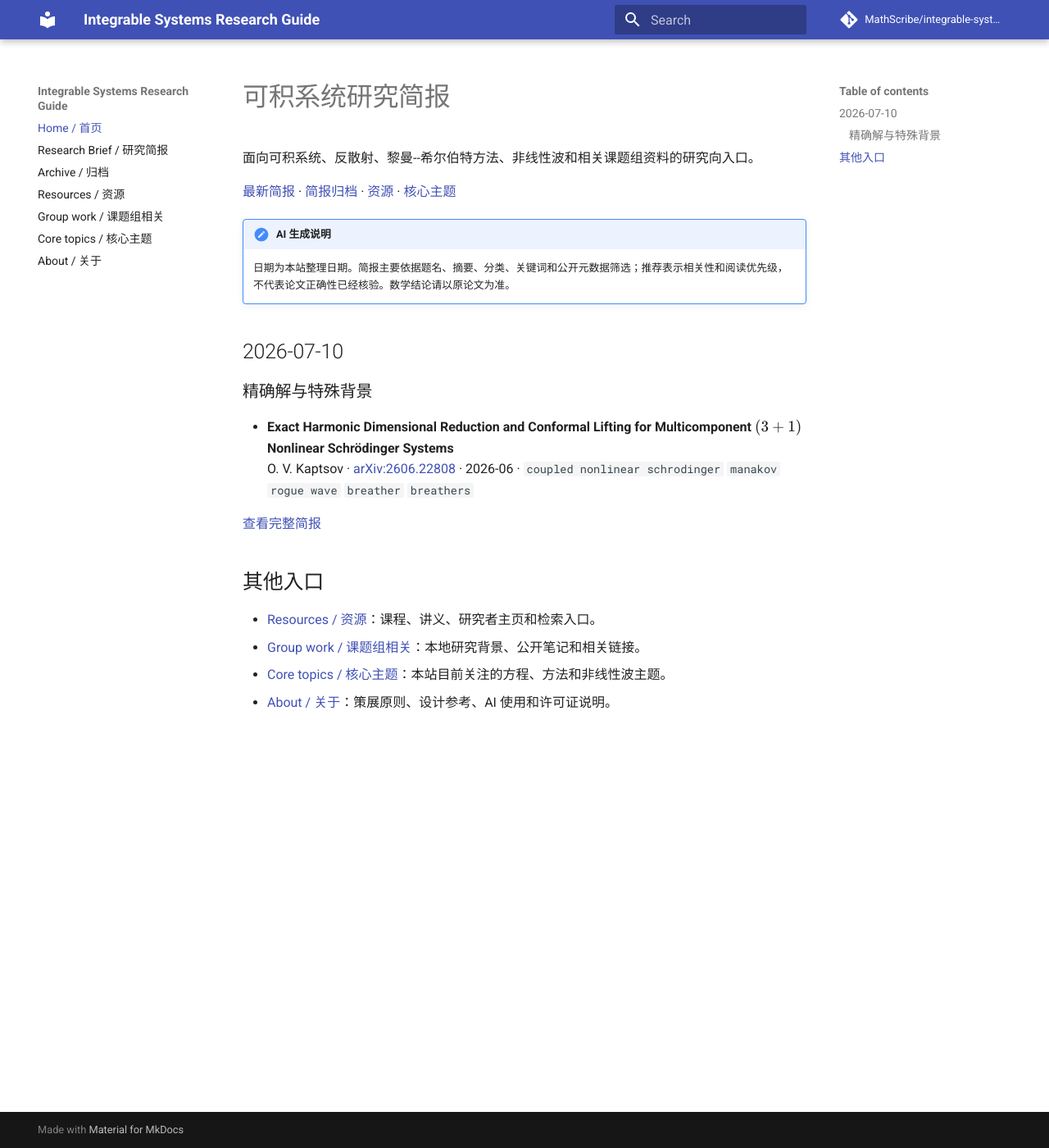
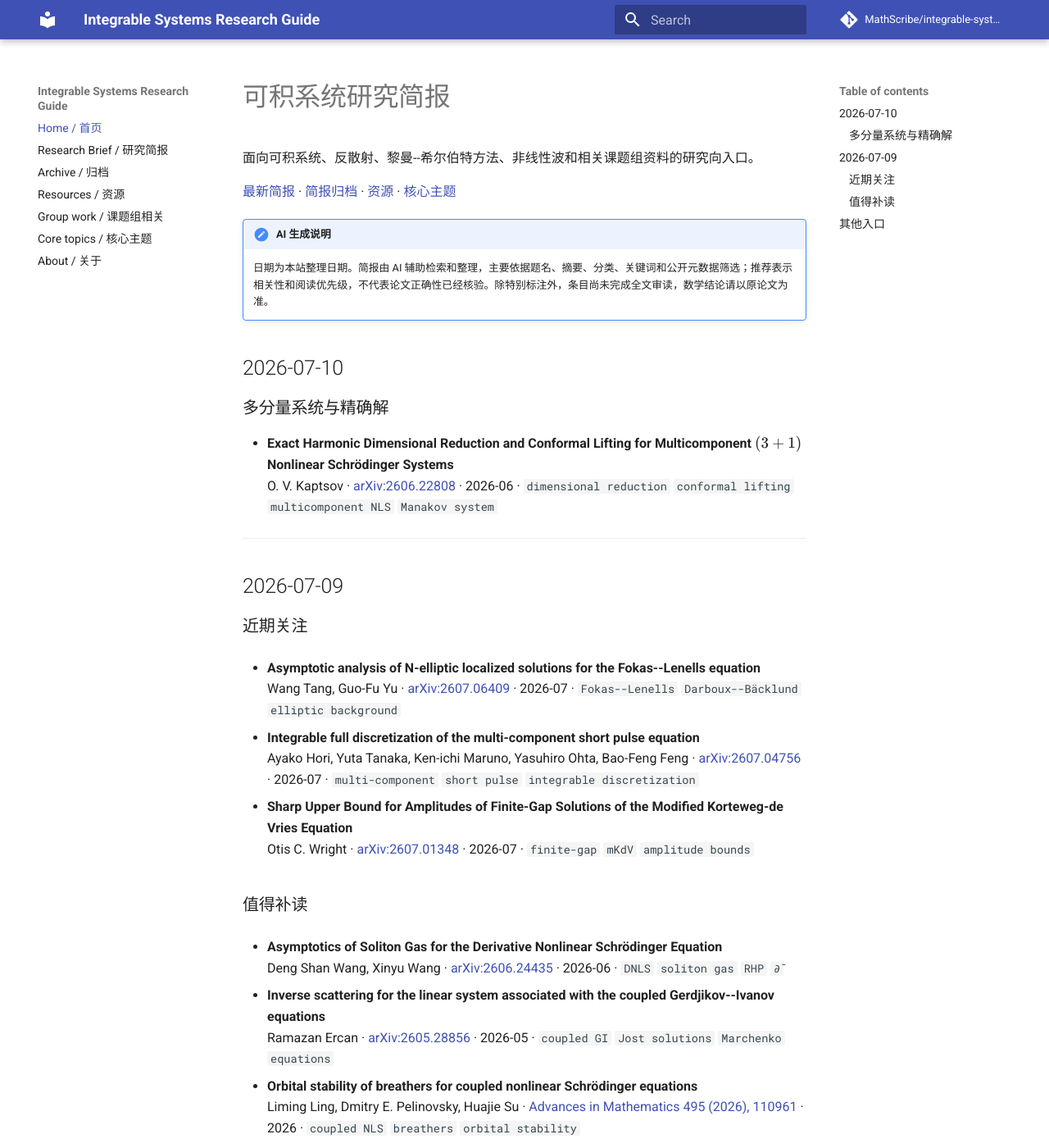
Before and after one commit to MathScribe/integrable-systems-guide, an MkDocs documentation site: the page built from docs/index.md, in a window 1280 px wide and 1400 px high. Shown: the whole window at 82% size. Built offline with MkDocs 1.6.1 and Material for MkDocs 9.7.7, drawn with Linux system fonts in a browser that asks for light colours; comment, search, counter and statistics services are not loaded.

Commit message:
Keep recent editions visible on the homepage

```diff
--- a/docs/index.md
+++ b/docs/index.md
@@ -5,14 +5,40 @@
 [最新简报](radar/latest.md) · [简报归档](radar/index.md) · [资源](resources.md) · [核心主题](topics.md)
 
 !!! note "AI 生成说明"
-    日期为本站整理日期。简报主要依据题名、摘要、分类、关键词和公开元数据筛选；推荐表示相关性和阅读优先级，不代表论文正确性已经核验。数学结论请以原论文为准。
+    日期为本站整理日期。简报由 AI 辅助检索和整理，主要依据题名、摘要、分类、关键词和公开元数据筛选；推荐表示相关性和阅读优先级，不代表论文正确性已经核验。除特别标注外，条目尚未完成全文审读，数学结论请以原论文为准。
 
 ## 2026-07-10
 
-### 精确解与特殊背景
+### 多分量系统与精确解
 
 - **Exact Harmonic Dimensional Reduction and Conformal Lifting for Multicomponent $(3+1)$ Nonlinear Schrödinger Systems**
-  O. V. Kaptsov · [arXiv:2606.22808](https://arxiv.org/abs/2606.22808) · 2026-06 · `coupled nonlinear schrodinger` `manakov` `rogue wave` `breather` `breathers`
+  O. V. Kaptsov · [arXiv:2606.22808](https://arxiv.org/abs/2606.22808) · 2026-06 · `dimensional reduction` `conformal lifting` `multicomponent NLS` `Manakov system`
+
+---
+
+## 2026-07-09
+
+### 近期关注
+
+- **Asymptotic analysis of N-elliptic localized solutions for the Fokas--Lenells equation**
+  Wang Tang, Guo-Fu Yu · [arXiv:2607.06409](https://arxiv.org/abs/2607.06409) · 2026-07 · `Fokas--Lenells` `Darboux--Bäcklund` `elliptic background`
+
+- **Integrable full discretization of the multi-component short pulse equation**
+  Ayako Hori, Yuta Tanaka, Ken-ichi Maruno, Yasuhiro Ohta, Bao-Feng Feng · [arXiv:2607.04756](https://arxiv.org/abs/2607.04756) · 2026-07 · `multi-component` `short pulse` `integrable discretization`
+
+- **Sharp Upper Bound for Amplitudes of Finite-Gap Solutions of the Modified Korteweg-de Vries Equation**
+  Otis C. Wright · [arXiv:2607.01348](https://arxiv.org/abs/2607.01348) · 2026-07 · `finite-gap` `mKdV` `amplitude bounds`
+
+### 值得补读
+
+- **Asymptotics of Soliton Gas for the Derivative Nonlinear Schrödinger Equation**
+  Deng Shan Wang, Xinyu Wang · [arXiv:2606.24435](https://arxiv.org/abs/2606.24435) · 2026-06 · `DNLS` `soliton gas` `RHP` `∂̄`
+
+- **Inverse scattering for the linear system associated with the coupled Gerdjikov--Ivanov equations**
+  Ramazan Ercan · [arXiv:2605.28856](https://arxiv.org/abs/2605.28856) · 2026-05 · `coupled GI` `Jost solutions` `Marchenko equations`
+
+- **Orbital stability of breathers for coupled nonlinear Schrödinger equations**
+  Liming Ling, Dmitry E. Pelinovsky, Huajie Su · [Advances in Mathematics 495 (2026), 110961](https://dmpeli.math.mcmaster.ca/PaperBank/BreathersCoupledNLS.pdf) · 2026 · `coupled NLS` `breathers` `orbital stability`
 
 [查看完整简报](radar/latest.md)
 
```
